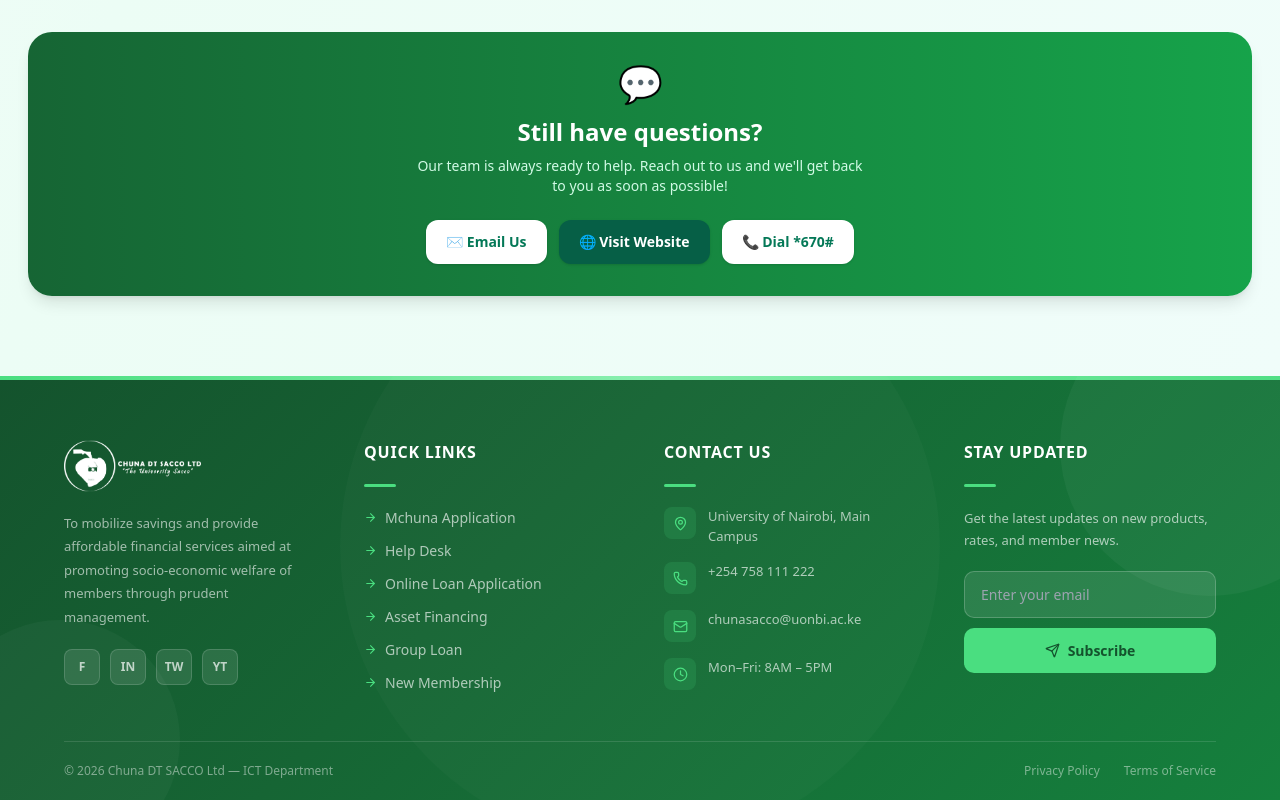
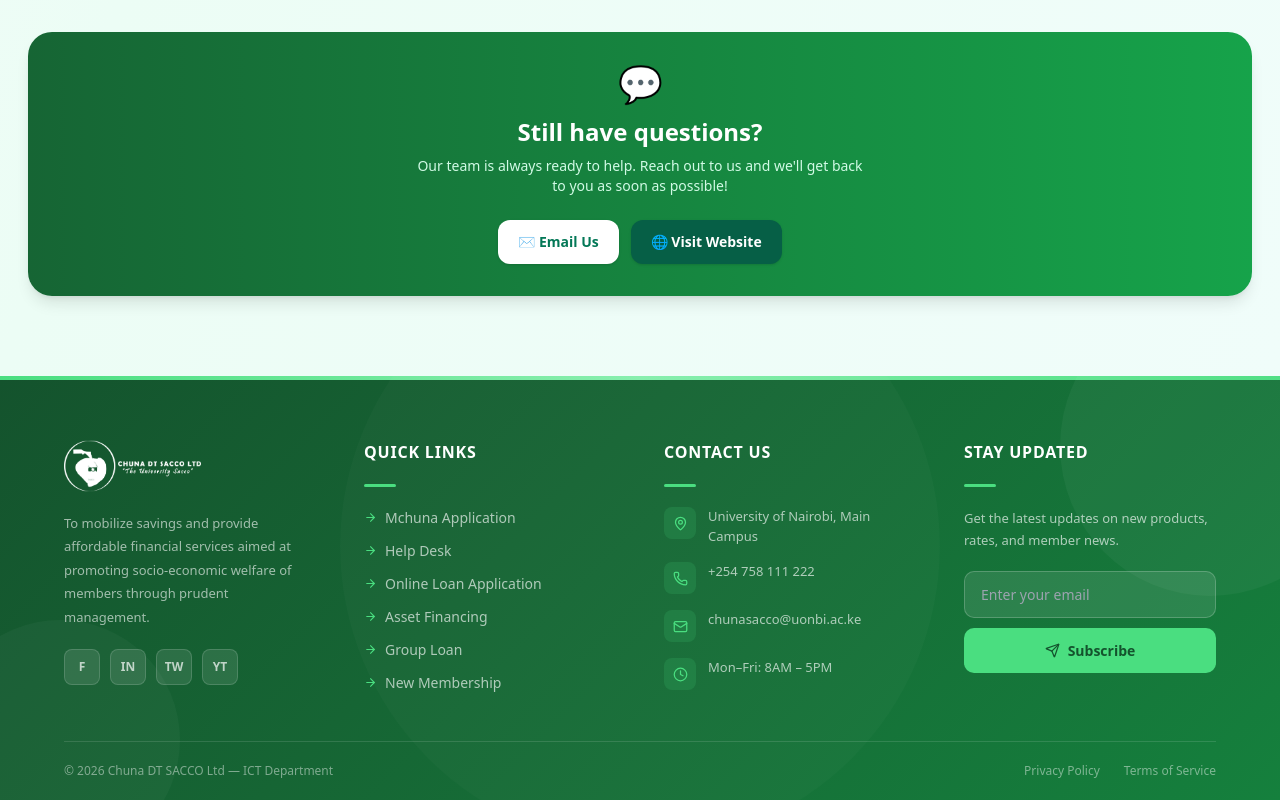
Before and after one commit to KhalanHappiness/chuna, a React (Vite) app in the folder chuna-sacco/: page /faqs in a window 1280 px wide. Shown: the part 3654-4454 px from the top of the page. Built offline with nearby package versions, Linux system fonts and the light colour scheme.

Commit message:
reduced the call to action buttons in the FAQs page

```diff
--- a/chuna-sacco/src/pages/ChunaSaccoFAQ.jsx
+++ b/chuna-sacco/src/pages/ChunaSaccoFAQ.jsx
@@ -312,9 +312,7 @@ export default function ChunaSaccoFAQ() {
             <a href="https://www.chunasacco.co.ke" target="_blank" rel="noreferrer" className="bg-emerald-800 text-white font-bold px-5 py-3 rounded-xl text-sm hover:bg-emerald-900 transition-colors shadow">
               🌐 Visit Website
             </a>
-            <a href="tel:*670#" className="bg-white text-emerald-700 font-bold px-5 py-3 rounded-xl text-sm hover:bg-emerald-50 transition-colors shadow">
-              📞 Dial *670#
-            </a>
+
           </div>
         </div>
       </div>
```
